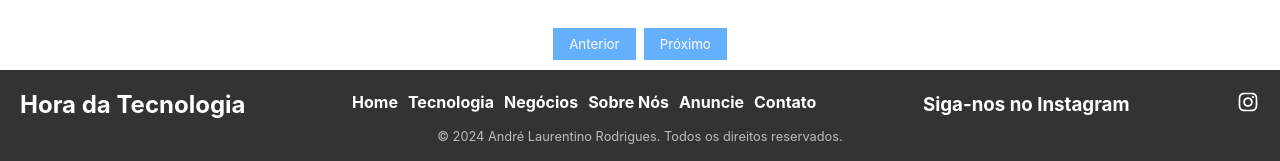
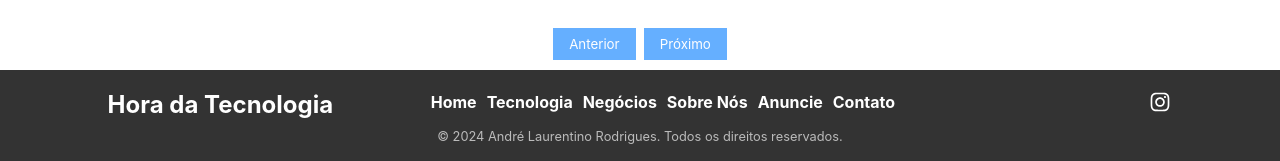
Before and after one commit to Andre-Rodrigues-Dev-Web/hora_da_tecnologia, a React (Create React App) app in the folder hora-da-tecnologia/: page / in a window 1280 px wide. Shown: the part 2511-2672 px from the top of the page. Built offline with nearby package versions, Linux system fonts and the light colour scheme.

Commit message:
fix: ajustes de layout footer para desktop

```diff
--- a/hora-da-tecnologia/src/Shared/Components/Footer/index.jsx
+++ b/hora-da-tecnologia/src/Shared/Components/Footer/index.jsx
@@ -32,7 +32,6 @@ const Footer = () => {
           </li>
         </ul>
       </Links>
-      <h3>Siga-nos no Instagram</h3>
       <SocialIcons>
         <a href="https://www.instagram.com/horadatecnologia_oficial/" target="_blank" rel="noopener noreferrer">
           <InstagramIcon />
--- a/hora-da-tecnologia/src/Shared/Components/Footer/style.js
+++ b/hora-da-tecnologia/src/Shared/Components/Footer/style.js
@@ -1,12 +1,12 @@
-import styled from 'styled-components';
-import { AiOutlineInstagram } from 'react-icons/ai';
+import styled from "styled-components";
+import { AiOutlineInstagram } from "react-icons/ai";
 
 export const FooterContainer = styled.footer`
   background-color: #333;
   color: #fff;
   padding: 20px;
   display: flex;
-  justify-content: space-between;
+  justify-content: space-evenly;
   align-items: center;
   flex-wrap: wrap;
 
@@ -33,15 +33,20 @@ export const Brand = styled.div`
 export const Links = styled.div`
   ul {
     list-style-type: none;
-    padding: 0;
-    margin: 0;
     display: flex;
-    flex-wrap: wrap;
+    flex-direction: column;
+    @media (min-width: 768px) {
+      flex-direction: row;
+      width: 620px;
+    }
   }
 
   li {
     margin-right: 10px;
     margin-bottom: 5px;
+    &:last-child{
+        margin-right: 0;
+    }
   }
 
   a {
```
